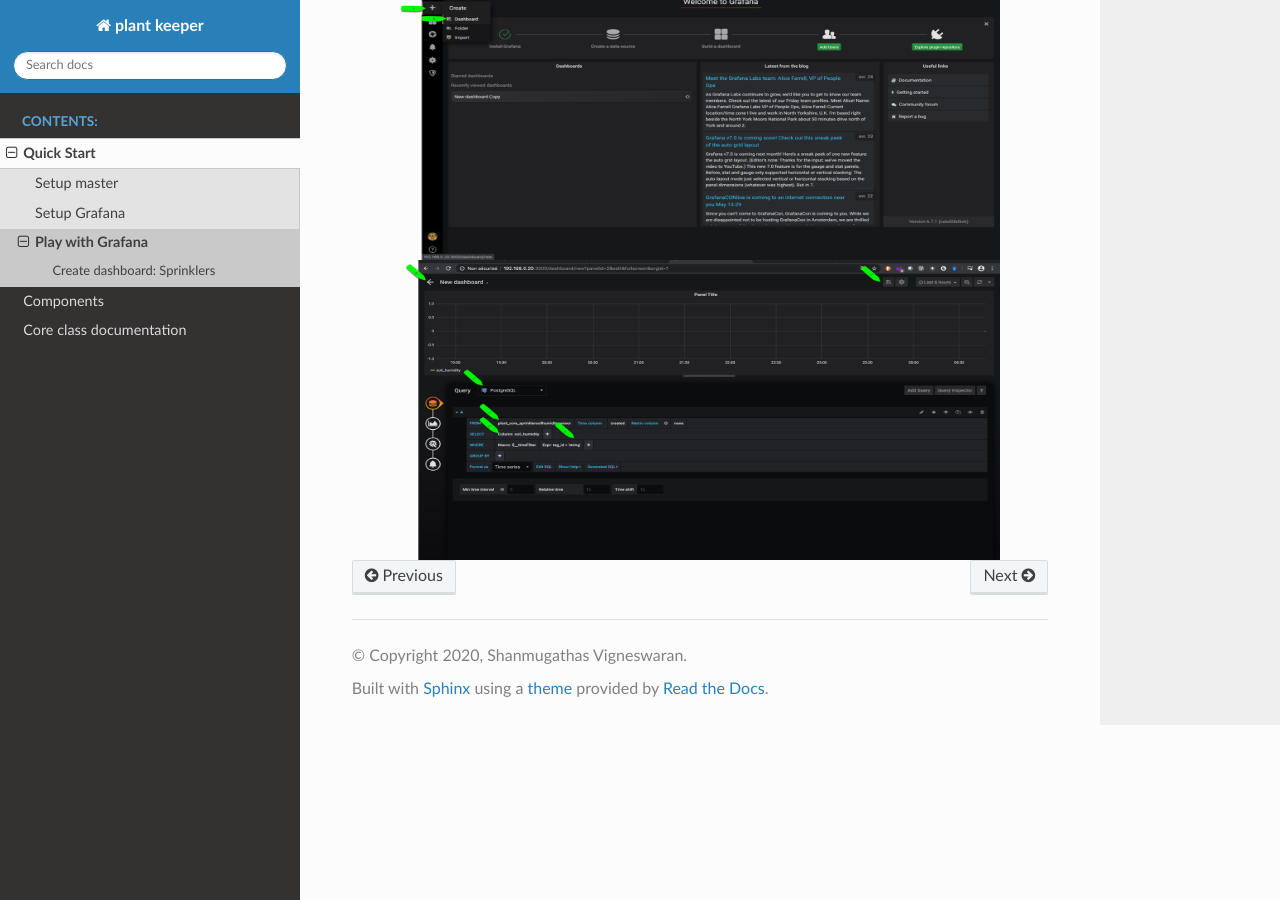
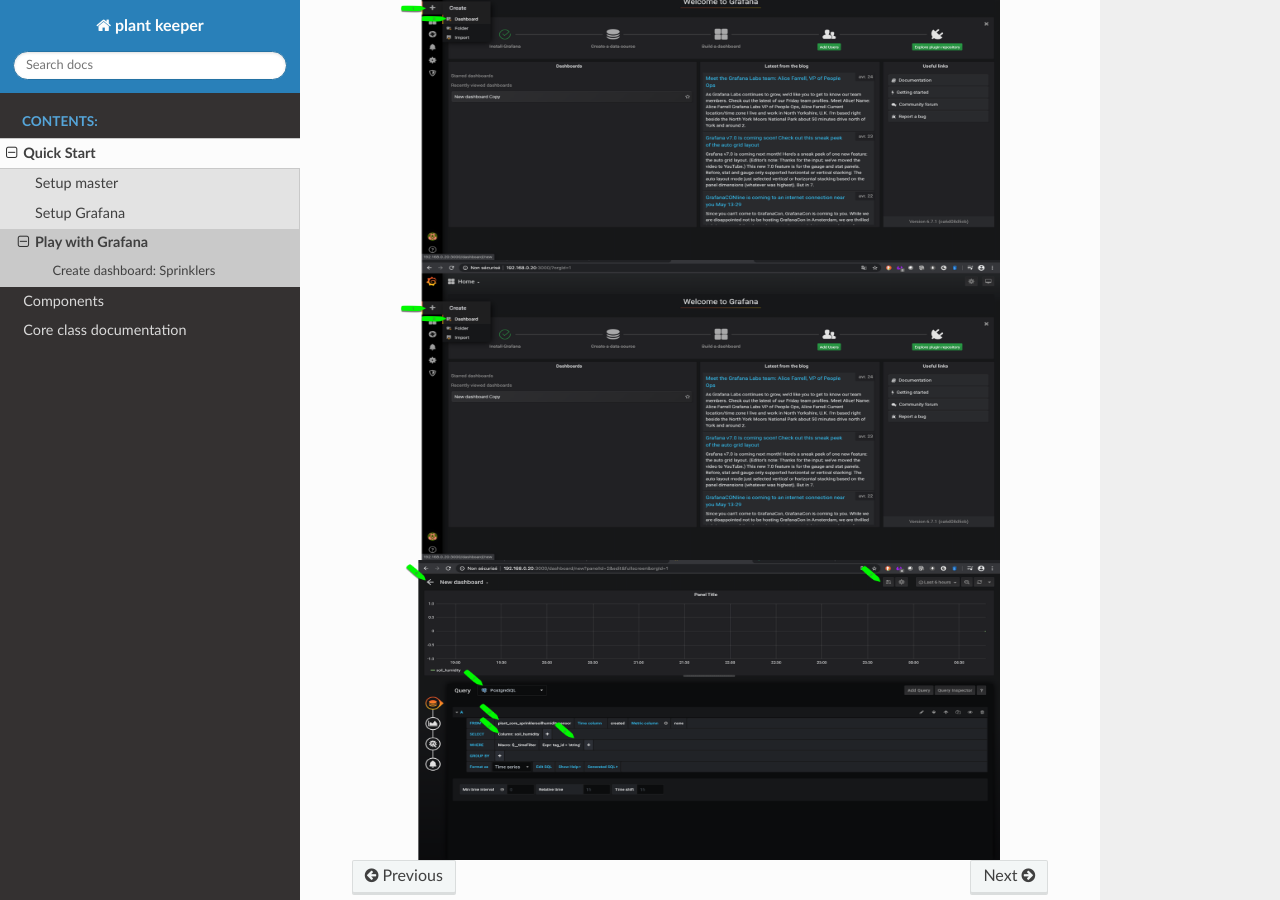
Before and after one commit to One-Green/core-api-gateway, a Sphinx documentation site: the page built from docs/quickstart/play_with_grafana.rst, in a window 1280 px wide and 900 px high, scrolled down 1317 px. Built offline with Sphinx 7.4.7 and the Read the Docs theme 2.0.0, drawn with Linux system fonts in a browser that asks for light colours.

Commit message:
docs(docs/quickstart/play_with_grafana.rst): missing step

```diff
--- a/docs/quickstart/play_with_grafana.rst
+++ b/docs/quickstart/play_with_grafana.rst
@@ -51,9 +51,17 @@
     :alt: grafana_add_dashboard
 
 
+.. figure:: ../images/grafana_add_dashboard.png
+    :height: 100
+    :width: 200
+    :scale: 300
+    :align: center
+    :alt: grafana_add_dashboard_1
+
+
 .. figure:: ../images/grafana_add_dashboard_2.png
     :height: 100
     :width: 200
     :scale: 300
     :align: center
-    :alt: grafana_add_dashboard
+    :alt: grafana_add_dashboard_2
```
Also changed, not shown: docs/images/grafana_add_dashboard_1.png (added).
